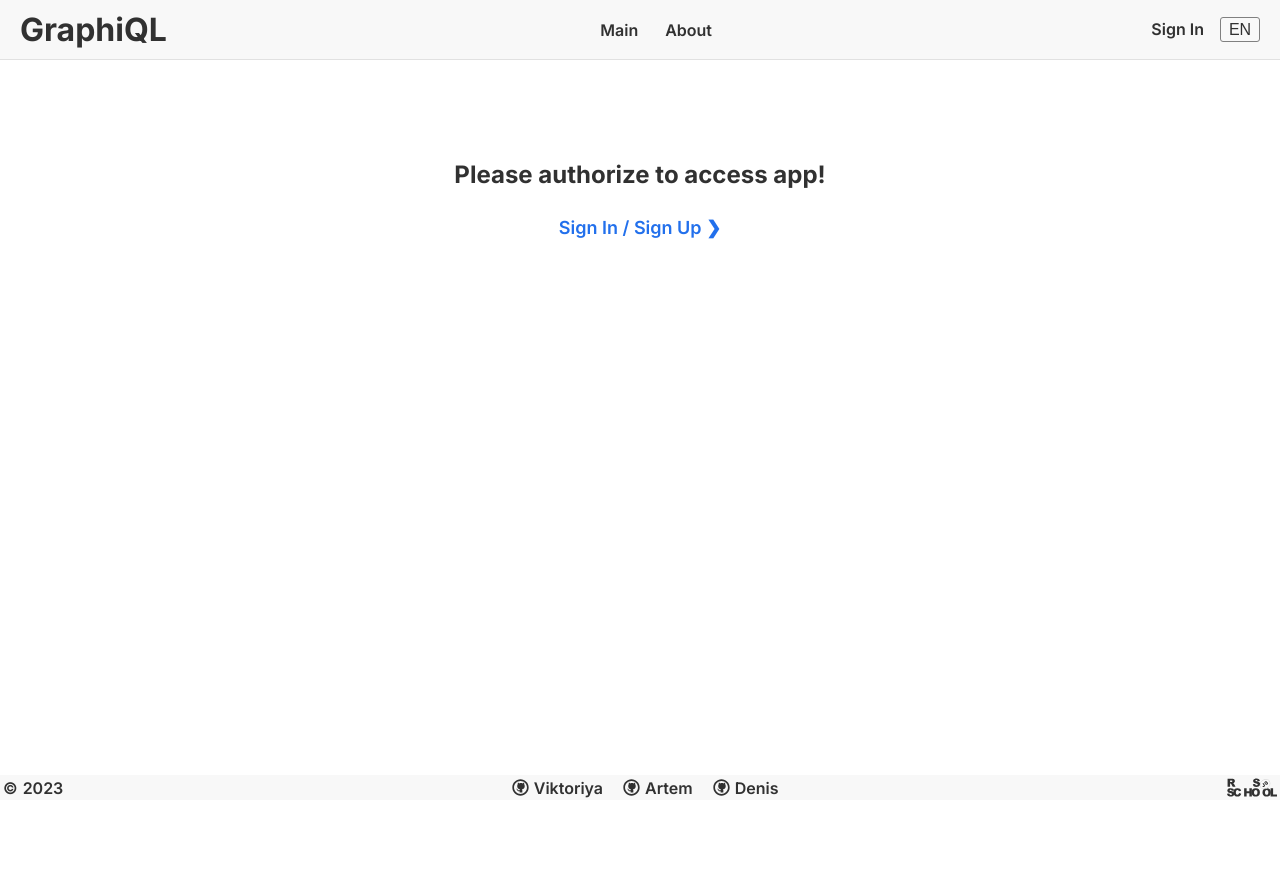
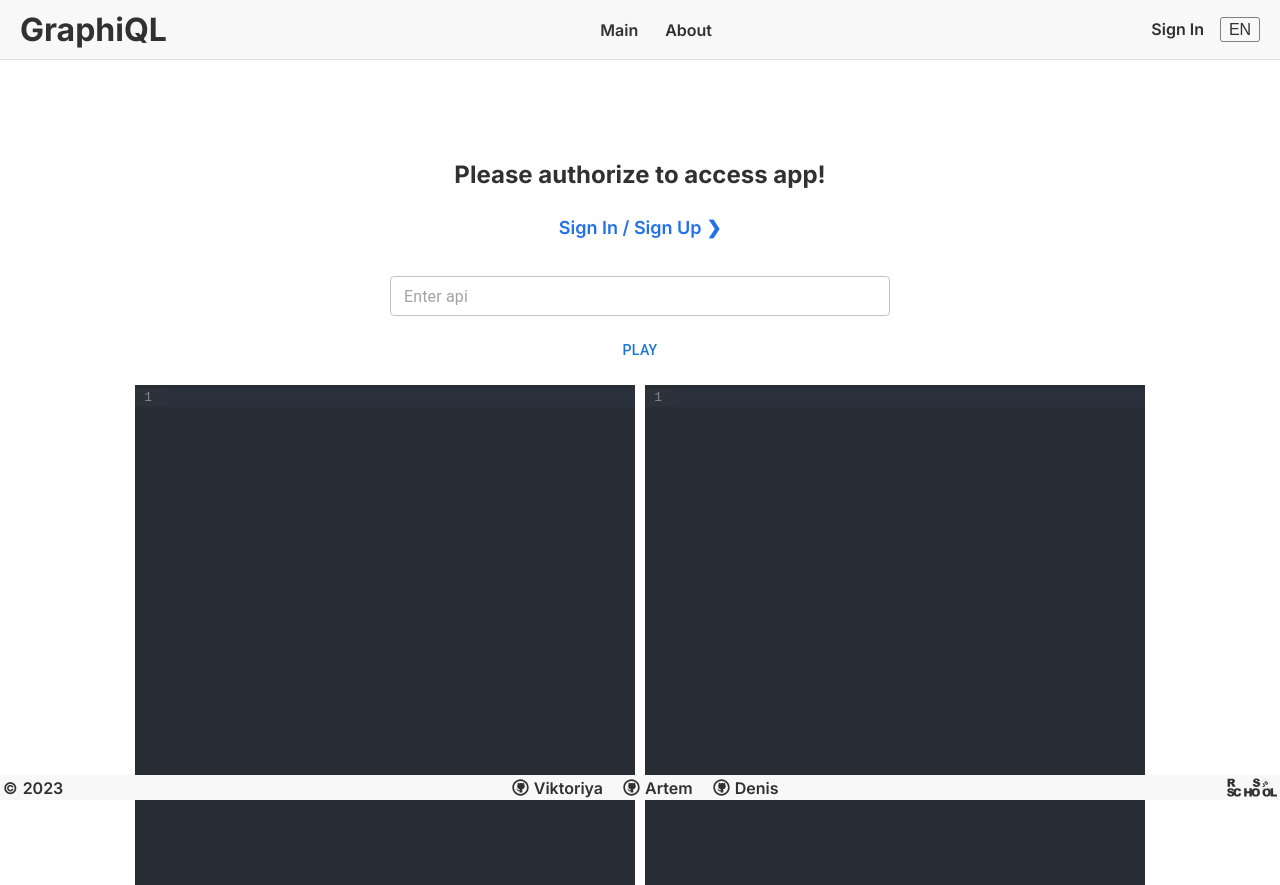
Before and after one commit to DenWouk/GraphiQL-App, a Next.js app: page / in a window 1280 px wide. Before the commit the page ends 800 px from the top, so only its background shows below. Built offline with nearby package versions, Linux system fonts and the light colour scheme; no server answers.

Commit message:
feat: create response and request editors

```diff
--- a/package.json
+++ b/package.json
@@ -15,8 +15,13 @@
     "prepare": "husky install"
   },
   "dependencies": {
+    "@codemirror/lang-json": "^6.0.1",
+    "@emotion/react": "^11.11.1",
+    "@emotion/styled": "^11.11.0",
     "@hookform/resolvers": "^3.3.2",
+    "@mui/material": "^5.15.0",
     "@reduxjs/toolkit": "^2.0.1",
+    "@uiw/react-codemirror": "^4.21.21",
     "firebase": "^10.7.1",
     "next": "14.0.3",
     "react": "^18",
--- /dev/null
+++ b/src/app/components/playground/Playground.css
@@ -0,0 +1,14 @@
+.playground-wrapper {
+  display: flex;
+  margin-top: 1em;
+  flex-direction: column;
+  justify-content: center;
+  align-items: center;
+  gap: 1em;
+}
+.editors-wrapper {
+  display: flex;
+  justify-content: center;
+  align-items: center;
+  gap: 10px;
+}
--- /dev/null
+++ b/src/app/components/playground/Playground.tsx
@@ -0,0 +1,68 @@
+'use client';
+import { useCallback, useState } from 'react';
+import CodeMirror from '@uiw/react-codemirror';
+import { json } from '@codemirror/lang-json';
+import './Playground.css';
+import TextField from '@mui/material/TextField/TextField';
+import Button from '@mui/material/Button/Button';
+
+export default function Playground() {
+  const [api, setApi] = useState('');
+  const [value, setValue] = useState('');
+  const [responseJson, setResponseJson] = useState('');
+
+  const onChange = useCallback((val: string) => {
+    console.log(val);
+    setValue(val);
+  }, []);
+
+  const makeRequest = async (query: string) => {
+    return fetch(api, {
+      method: 'POST',
+      headers: {
+        'Content-type': 'application/json',
+      },
+      body: JSON.stringify({ query }),
+    }).then((res) => res.json());
+  };
+
+  const btnHandler = () => {
+    makeRequest(value).then((response) =>
+      setResponseJson(JSON.stringify(response, undefined, 2))
+    );
+  };
+
+  return (
+    <div className="playground-wrapper">
+      <TextField
+        sx={{ width: 500 }}
+        placeholder="Enter api"
+        id="outlined-basic"
+        variant="outlined"
+        size="small"
+        value={api}
+        onChange={(event: React.ChangeEvent<HTMLInputElement>) => {
+          setApi(event.target.value);
+        }}
+      />
+      <Button onClick={btnHandler}>play</Button>
+      <div className="editors-wrapper">
+        <CodeMirror
+          theme={'dark'}
+          value={value}
+          height="500px"
+          width="500px"
+          onChange={onChange}
+          extensions={[json()]}
+        />
+        <CodeMirror
+          theme={'dark'}
+          extensions={[json()]}
+          height="500px"
+          width="500px"
+          value={responseJson}
+        />
+      </div>
+    </div>
+  );
+}
--- a/src/app/page.tsx
+++ b/src/app/page.tsx
@@ -9,6 +9,7 @@ import { onAuthStateChanged } from 'firebase/auth';
 import { setAuthUser } from './lib/redux/reducers/auth';
 import { auth } from './components/utils/firebase';
 import './page.css';
+import Playground from './components/playground/Playground';
 
 export default function Home() {
   const dispatch = useAppDispatch();
@@ -42,6 +43,7 @@ export default function Home() {
             {languages.autorize[context.language]}
           </h2>
           <AuthPageLink />
+          <Playground />
         </div>
       )}
     </main>
```
Also changed, not shown: 1 other file (tests, documents, lock files or other folders).
